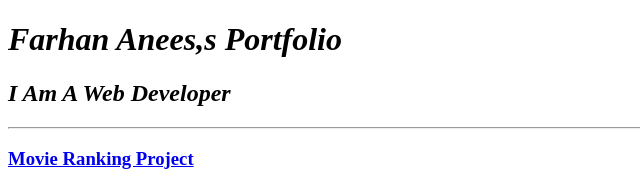
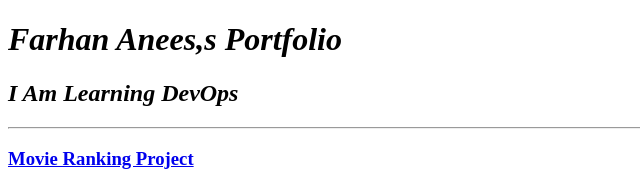
Before and after one commit to mfarhananees/html-portfolio, a plain HTML site: page index.html in a window 1280 px wide. Shown: the top 185 px of the page, 0-640 px from the left. Drawn offline with Linux system fonts and the light colour scheme.

Commit message:
Update Title of Index

```diff
--- a/index.html
+++ b/index.html
@@ -9,7 +9,7 @@
 
 <body>
     <h1><em>Farhan Anees,s Portfolio</em></h1>
-    <h2><em>I Am A Web Developer</em></h2>
+    <h2><em>I Am Learning DevOps</em></h2>
     <hr />
     <h3><a href="./public/movie-ranking.html">Movie Ranking Project</a></h3>
     <img src="./assets/images/movie-ranking.png" alt="Movie Ranking Project Screenshot" height="200"/>
```
